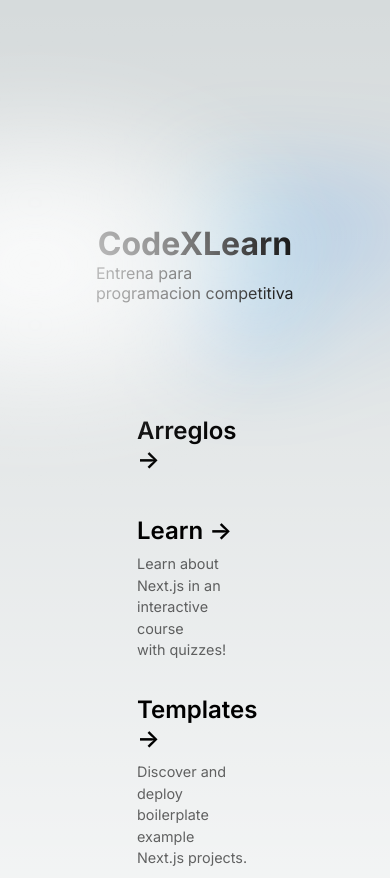
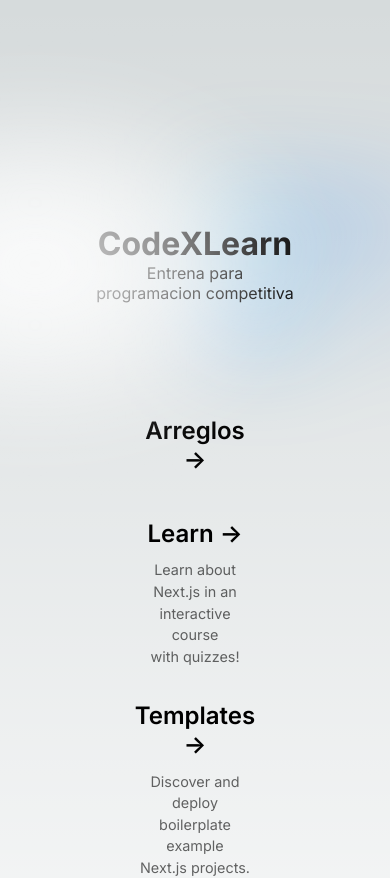
Before and after one commit to JDDMR03/CodeXLearn, a Next.js app: page / in a window 390 px wide. Shown: the top 878 px of the page. Built offline with nearby package versions, Linux system fonts and the light colour scheme.

Commit message:
fixing mobile and tablet feature

```diff
--- a/src/pages/index.js
+++ b/src/pages/index.js
@@ -15,6 +15,7 @@
         <link rel="icon" href="/favicon.ico" />
       </Head>
       <main className={`${styles.main} ${inter.className}`}>
+
         <div className={styles.center}>
             <h1>CodeXLearn</h1>
             <p>Entrena para programacion competitiva</p>
--- a/src/styles/Home.module.css
+++ b/src/styles/Home.module.css
@@ -24,7 +24,6 @@
   align-items: center;
   gap: 0.5rem;
 }
-
 .description p {
   position: relative;
   margin: 0;
@@ -62,6 +61,7 @@
 .card h2 {
   font-weight: 600;
   margin-bottom: 0.7rem;
+  text-align: center;
 }
 
 .card p {
@@ -69,7 +69,7 @@
   opacity: 0.6;
   font-size: 0.9rem;
   line-height: 1.5;
-  max-width: 30ch;
+  text-align: center;
 }
 
 .center {
@@ -105,6 +105,10 @@
   transform: translateZ(0);
 }
 
+.center p{
+  text-align:center;
+}
+
 .logo {
   position: relative;
 }
@@ -135,19 +139,17 @@
   .grid {
     grid-template-columns: 1fr;
     margin-bottom: 120px;
-    max-width: 320px;
+    max-width: 400px;
+    place-content:center;
   }
 
   .card {
     padding: 1rem 2.5rem;
   }
 
-  .card h2 {
-    margin-bottom: 0.5rem;
-  }
-
   .center {
     padding: 8rem 0 6rem;
+    justify-content: center;
   }
 
   .center::before {
@@ -205,6 +207,7 @@
 /* Tablet and Smaller Desktop */
 @media (min-width: 701px) and (max-width: 1120px) {
   .grid {
+    place-content: center;
     grid-template-columns: repeat(2, 50%);
   }
 }
```
